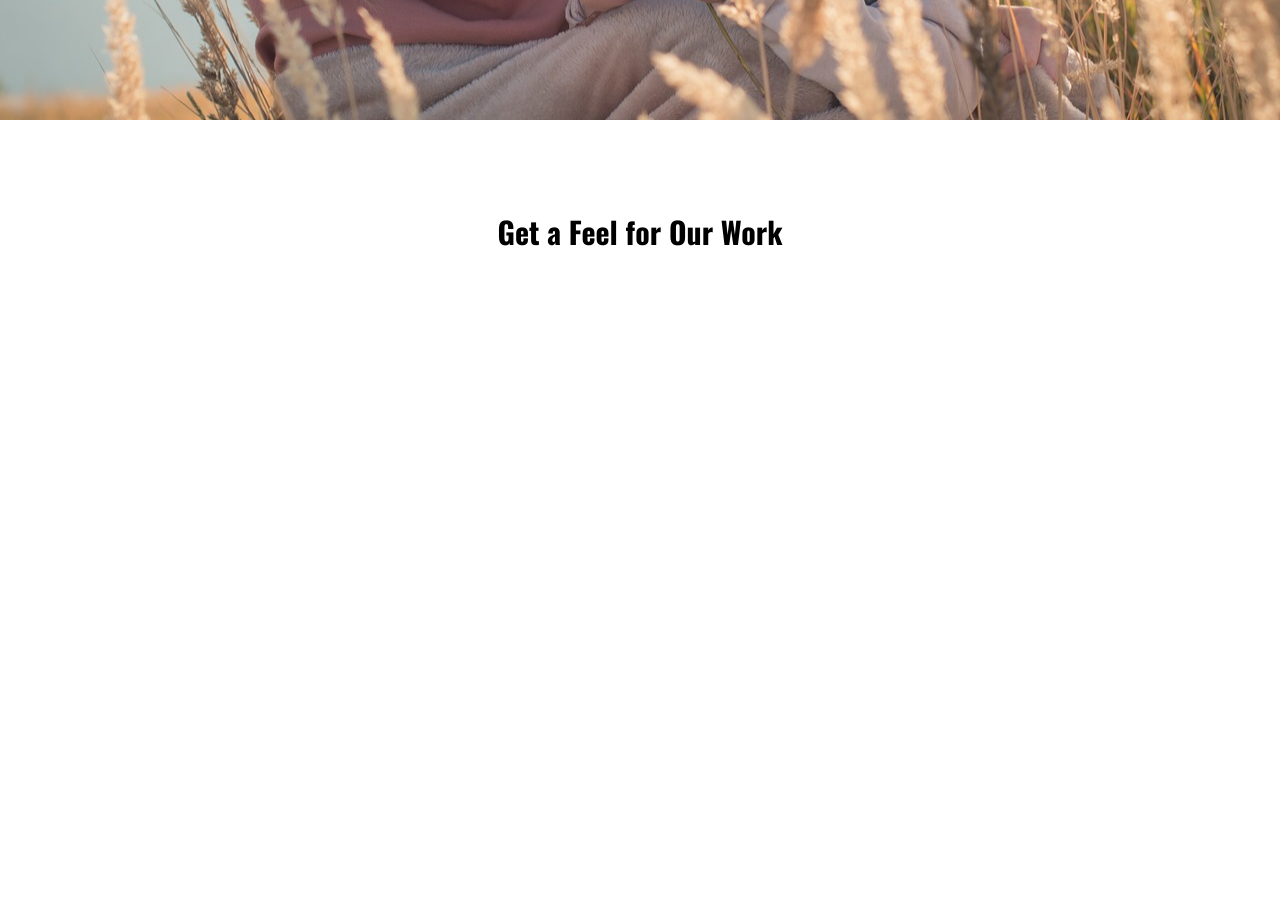
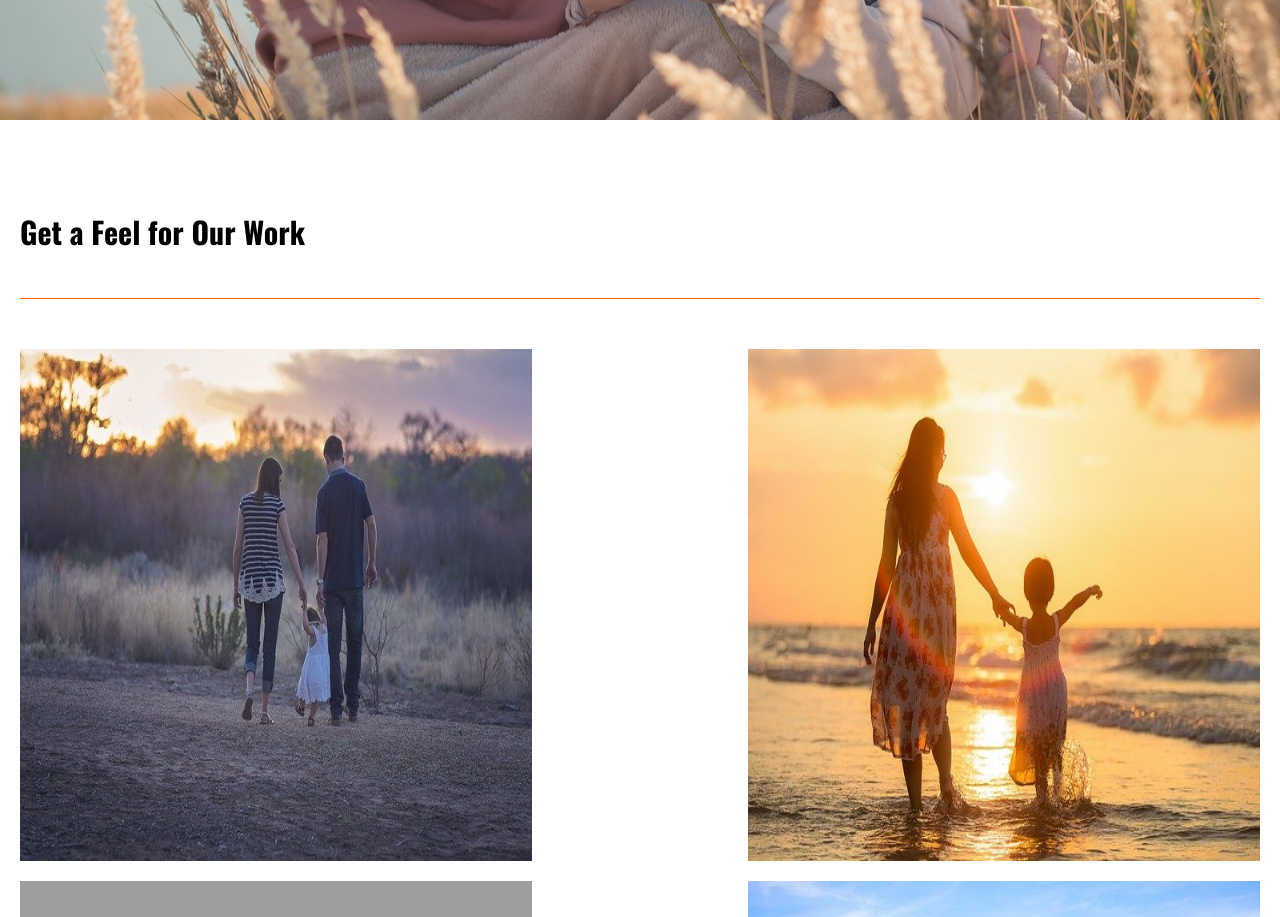
Before and after one commit to PKMK-photography/pkmk-photography, a React (Create React App) app: page / in a window 1280 px wide. Shown: the part 1580-2497 px from the top of the page. Before the commit the page ends 1923 px from the top, so only its background shows below. Built offline with nearby package versions, Linux system fonts and the light colour scheme; grey boxes are pictures that could not be loaded.

Commit message:
finished initial layout of the our-work section

```diff
--- a/src/Components/Home/Home.css
+++ b/src/Components/Home/Home.css
@@ -55,6 +55,22 @@
 }
 
 .our-work-section {
-    text-align: center;
     padding: 70px 20px;
 }
+
+.our-work-flex {
+    box-sizing: border-box;
+    margin-top: 50px;
+    padding: 40px 0;
+    display: flex;
+    flex-wrap: wrap;
+    justify-content: space-between;
+    border-top: 1px solid #FF6400;
+    border-bottom: 1px solid #FF6400;
+}
+
+.our-work-flex img {
+    height: 40vw;
+    width: 40vw;
+    margin: 10px 0;
+}
--- a/src/Components/Home/Home.js
+++ b/src/Components/Home/Home.js
@@ -1,5 +1,8 @@
 import React from 'react';
-import duneImage from '../../assets/images/pkmk-filler-1.jpg';
+import filler3 from '../../assets/images/pkmk-filler-3.jpg';
+import filler4 from '../../assets/images/pkmk-filler-4.jpg';
+import filler5 from '../../assets/images/pkmk-filler-5.jpg';
+import filler6 from '../../assets/images/pkmk-filler-6.jpg';
 import './Home.css';
 
 const Home = props => (
@@ -15,6 +18,32 @@ const Home = props => (
         <div className='our-work-image'/>
         <section className='our-work-section'>
             <h1>Get a Feel for Our Work</h1>
+            <section className='our-work-flex'>
+                <img src={filler3} alt='portfolio image'/>
+                <img src={filler4} alt='portfolio image'/>
+                <img src={filler5} alt='portfolio image'/>
+                <img src={filler6} alt='portfolio image'/>
+                <img src={filler3} alt='portfolio image'/>
+                <img src={filler4} alt='portfolio image'/>
+                <img src={filler5} alt='portfolio image'/>
+                <img src={filler6} alt='portfolio image'/>
+                <img src={filler3} alt='portfolio image'/>
+                <img src={filler4} alt='portfolio image'/>
+                <img src={filler5} alt='portfolio image'/>
+                <img src={filler6} alt='portfolio image'/>
+                <img src={filler3} alt='portfolio image'/>
+                <img src={filler4} alt='portfolio image'/>
+                <img src={filler5} alt='portfolio image'/>
+                <img src={filler6} alt='portfolio image'/>
+                <img src={filler3} alt='portfolio image'/>
+                <img src={filler4} alt='portfolio image'/>
+                <img src={filler5} alt='portfolio image'/>
+                <img src={filler6} alt='portfolio image'/>
+                <img src={filler3} alt='portfolio image'/>
+                <img src={filler4} alt='portfolio image'/>
+                <img src={filler5} alt='portfolio image'/>
+                <img src={filler6} alt='portfolio image'/>
+            </section>
         </section>
     </main>
 )
```
